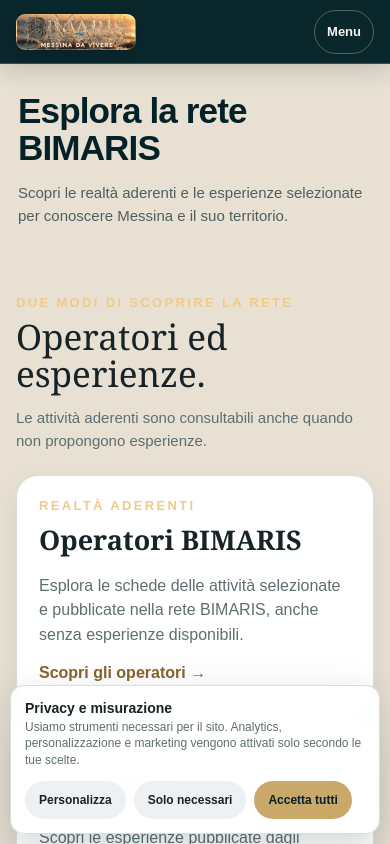
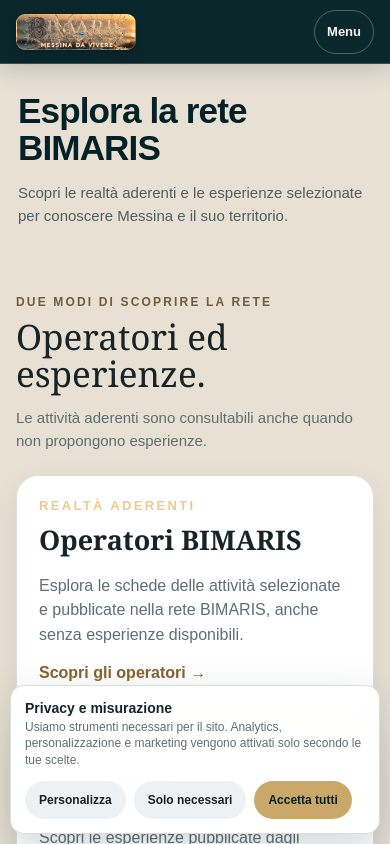
Before and after one commit to giovannibrunetto/bimaris-platform, a Next.js app in the folder apps/web/: page /rete-bimaris in a window 390 px wide. Shown: the top 844 px of the page. Built offline with nearby package versions, Linux system fonts and the light colour scheme.

Commit message:
fix(ux-brand-05): scope first-section kicker typography

```diff
--- a/apps/web/app/ux-brand-05-hero.css
+++ b/apps/web/app/ux-brand-05-hero.css
@@ -68,6 +68,22 @@
 .ux-brand-05-hero + .access-gateway {
   background: #E7E0D3 !important;
 }
+/* UX-BRAND-05 — first section editorial kickers only; never cards or controls. */
+.ux-brand-05-section-kicker.ux-brand-05-section-kicker.ux-brand-05-section-kicker {
+  margin: 0 0 10px !important;
+  color: #705D39 !important;
+  font-size: 13px !important;
+  font-weight: 700 !important;
+  line-height: 1.25 !important;
+  letter-spacing: .18em !important;
+  text-transform: uppercase !important;
+}
+@media (max-width: 760px) {
+  .ux-brand-05-section-kicker.ux-brand-05-section-kicker.ux-brand-05-section-kicker {
+    margin-bottom: 8px !important;
+    font-size: 12px !important;
+  }
+}
 /* Keep the existing map controls visible below the compact introduction. */
 @media (min-width: 761px) {
   .map-page-section.ux-brand-05-map-content { padding-top: 24px; }
```
